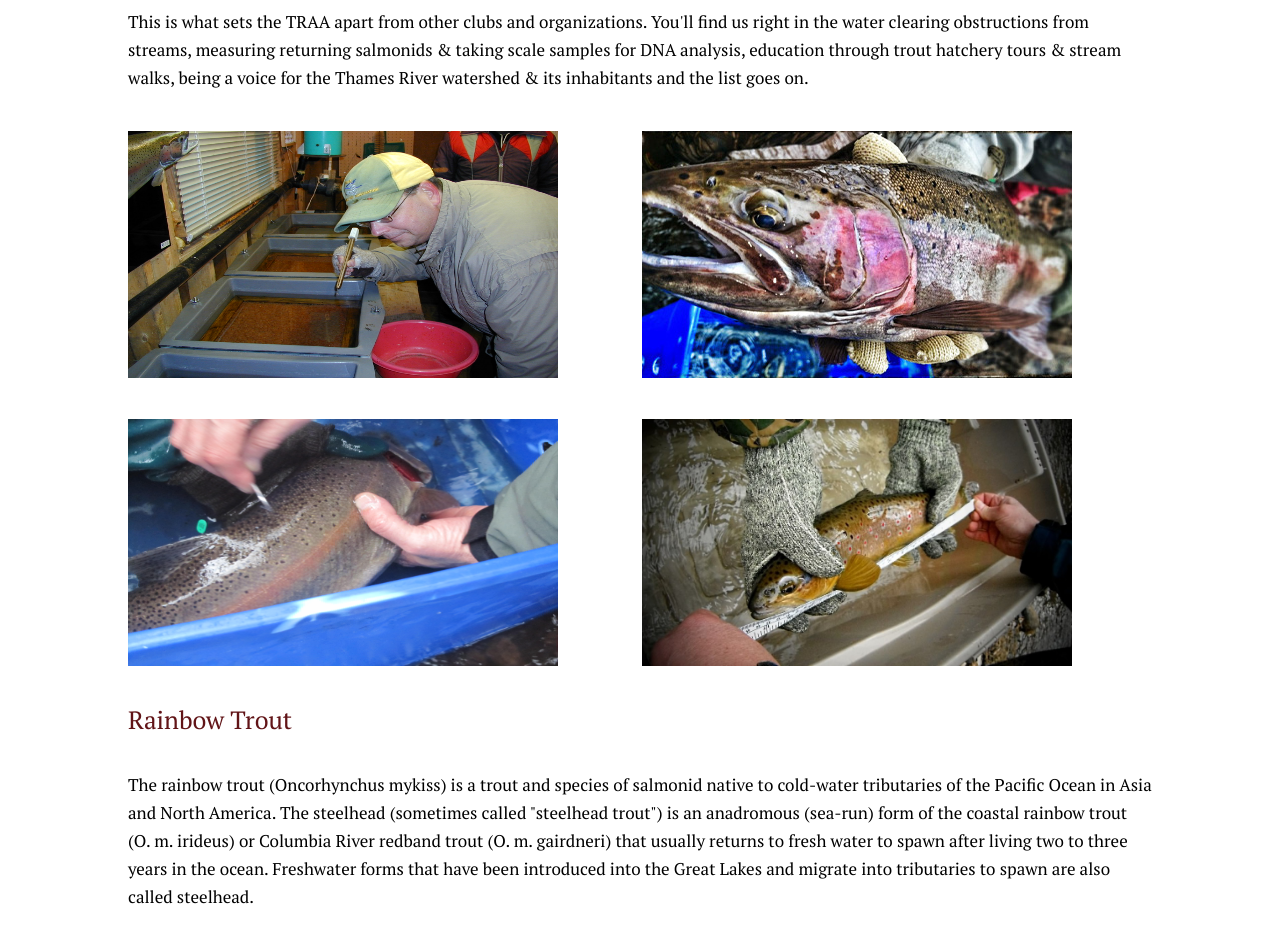
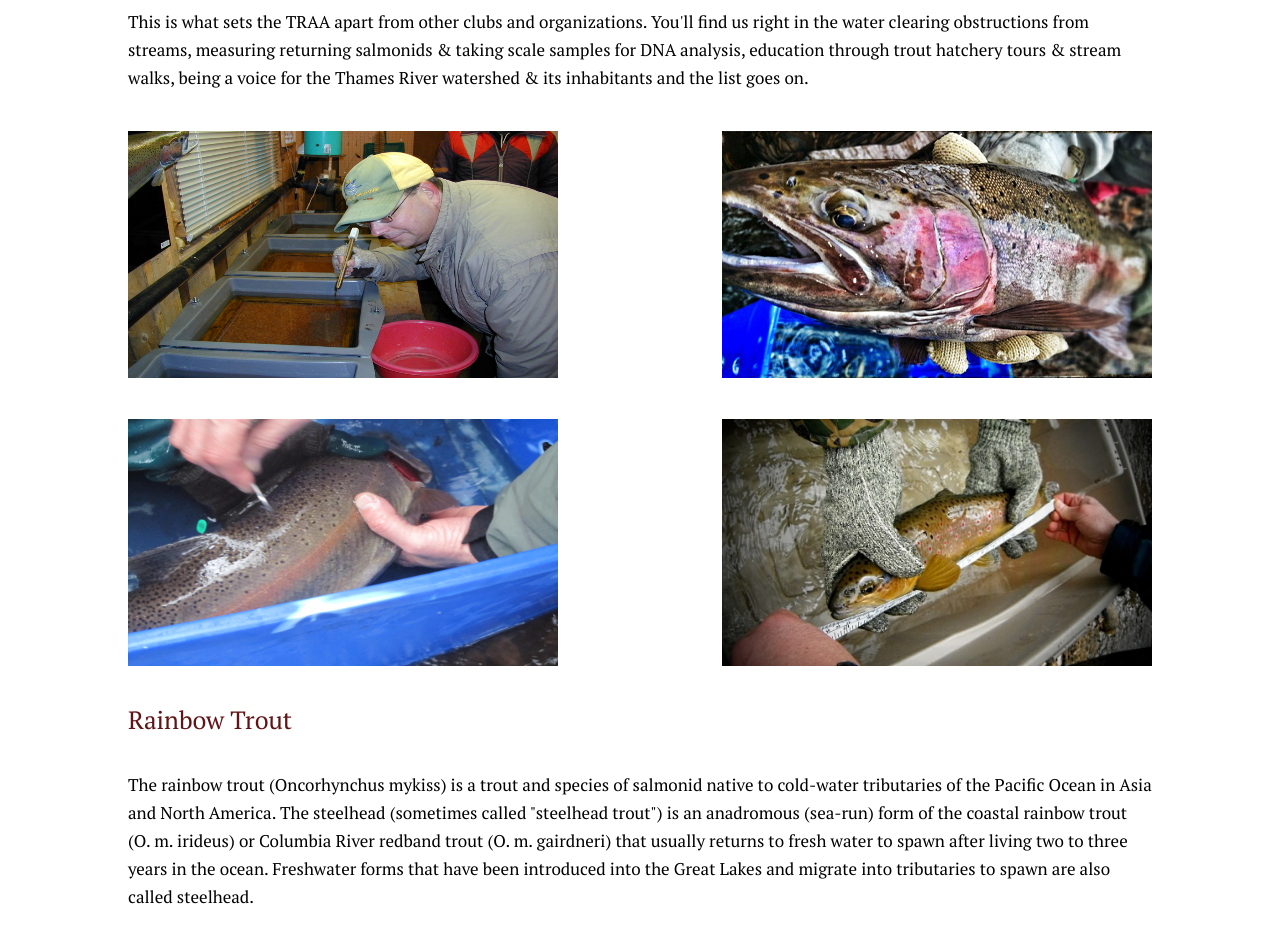
Before and after one commit to Edi-Guti/Gutierrez_Edgardo_1056_Project2, a plain HTML site: page index.html in a window 1280 px wide. Shown: the part 1320-2252 px from the top of the page. Drawn offline with Linux system fonts and the light colour scheme.

Commit message:
finised coding

```diff
--- a/css/main.css
+++ b/css/main.css
@@ -60,21 +60,29 @@ p {
 	padding-left: 5px;
 }
 
-.first {
-	flex-direction: row;
-	justify-content: space-between;
-	float: right;
-}
 
 .first img {
 	width: 430px;
 	height: 247px;
-	margin: 0 80px 39px 0;
+}
+
+.first_1 {
+	margin-right: 160px;
+	padding-bottom: 39px;
+}
+
+.first_2{
+	padding-bottom: 39px;
+}
+
+.first_3 {
+	margin-right: 160px;
 }
 
 .trout h2 {
 	font-size: 25px;
 	color: #611417;
+	margin-top: 39px;
 }
 
 .trout p {
--- a/index.html
+++ b/index.html
@@ -47,11 +47,11 @@
 					This is what sets the TRAA apart from other clubs and organizations. You'll find us right in the water clearing obstructions from streams, measuring returning salmonids & taking scale samples for DNA analysis, education through trout hatchery tours & stream walks, being a voice for the Thames River watershed & its inhabitants and the list goes on.
 				</p>
 			</div>
-			<div class="first">
-				<img src="images/cali_tray.jpg" alt="Cali">
-				<img src="images/trout.jpg" alt="Big">
-				<img src="images/salmon2.jpg" alt="Salmon 2">
-				<img src="images/fish_length.jpg" alt="Fish">
+			<div class="first">					<!-- Spacing out images by adding classes to each -->
+				<img src="images/cali_tray.jpg" alt="Cali" class="first_1">
+				<img src="images/trout.jpg" alt="Big" class="first_2">
+				<img src="images/salmon2.jpg" alt="Salmon 2" class="first_3">
+				<img src="images/fish_length.jpg" alt="Fish" class="first_4">
 			</div>
 			<div class="trout">
 				<h2>Rainbow Trout</h2>
```
